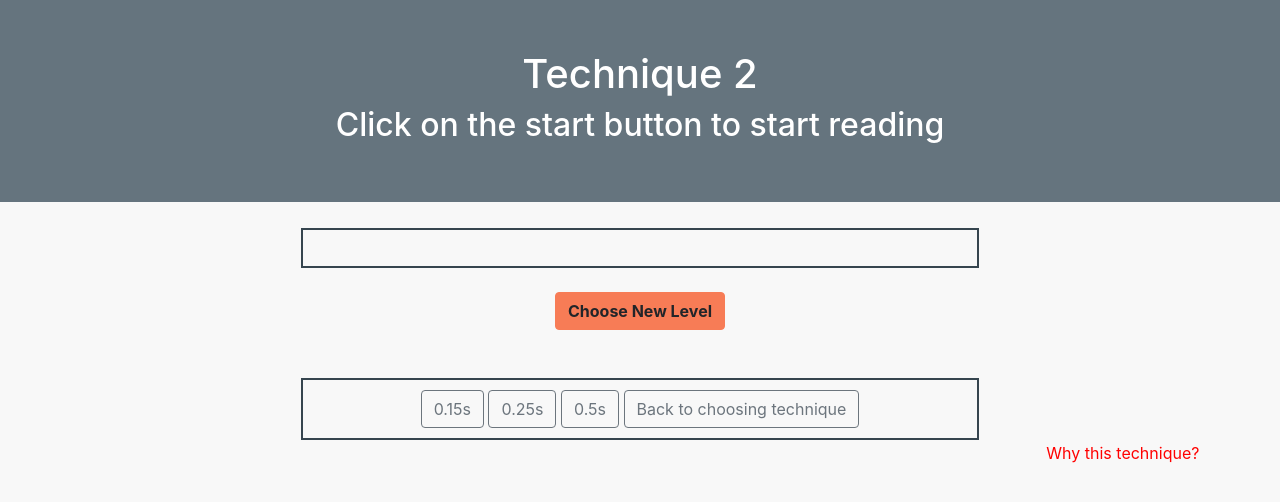
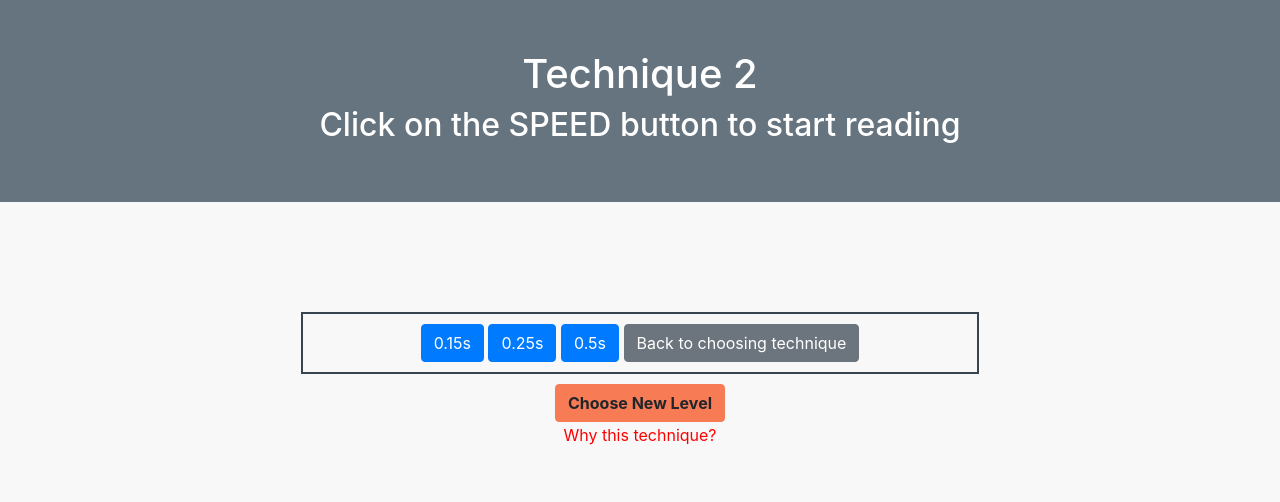
Before and after one commit to bigapple716/online-tutorial, a Flask app: page /learn/technique2/1 in a window 1280 px wide. Shown: the part 56-558 px from the top of the page. Run offline with Flask 2, Linux system fonts and the light colour scheme; some libraries are stand-ins or nearby versions.

Commit message:
Update technique2 and data

```diff
--- a/server.py
+++ b/server.py
@@ -123,6 +123,20 @@ def technique2(level):
 
     return render_template('technique2.html', data=data, reading=reading, level=level)
 
+@app.route('/learn/technique3/level')
+def technique3_level():
+    return render_template('technique3-level.html')
+
+
+@app.route('/learn/technique3/<level>')
+def technique3(level):
+    with open('static/data/data.json', 'r') as f_data:
+        data = json.load(f_data)
+
+    reading = data["reading"]
+
+    return render_template('technique3.html', data=data, reading=reading, level=level)
+
 # Quiz routes
 
 @app.route('/quiz')
--- a/static/data/data.json
+++ b/static/data/data.json
@@ -20,6 +20,8 @@
   "why_this_tech_1": "Almost every reader 'subvocalizes,' or moves their throat as they imagine spaeking the words. This may help the reader remember concepts, but it's also a major barrier to speed. We assist you in practicing  this technique by playing while noise music, which can distract you from subvocalizing.",
 
   "why_this_tech_2": "When reading, your eyes often move back to earlier words. Most of the time, these are short movements that probably don't improve understanding, but it slows down your reading. So we help you practice this techniques by deleting the words you've read to train your eyes not to go back.",
+
+  "why_this_tech_3": "Just use your mouse to trace under each line as you read along. The mouse shifts will determine your speed making it easy to speed up or slow down when necessary. The motion will stop the eyes from moving around too much and keep user focused on the text. ",
 
   "speed":{
     "0.15": 60,
--- a/static/main.css
+++ b/static/main.css
@@ -44,6 +44,13 @@
 
 .paragraph{
   border: 2px solid #36454F;
+  text-align: center;
+  margin: auto;
+  width: 60%;
+  padding: 10px;
+}
+
+.technique{
   text-align: center;
   margin: auto;
   width: 60%;
--- a/templates/technique2.html
+++ b/templates/technique2.html
@@ -16,31 +16,32 @@
 
   <div class="welcome">
     <h1>Technique 2</h1>
-    <h2>Click on the start button to start reading</h2>
+    <h2>Click on the SPEED button to start reading</h2>
   </div>
 
     <div class="container-fluid">
       <div class = "row rcenter">
-        <div class="paragraph">
+        <div class="technique">
           <p id="text"></p>
         </div>
       </div>
-      <br>
-      <div class ="row rcenter">
-        <a href="/learn/technique2/level" class="btn orangebtn">Choose New Level</a>
-      </div>
+
       <br><br>
       <div class = "row rcenter">
         <div class="container paragraph">
-          <button href="/learn/technique2/0" id = "myBtn1" class="btn btn-outline-secondary">0.15s</button>
-          <button href="/learn/technique2/1" id = "myBtn2" class="btn btn-outline-secondary">0.25s</button>
-          <button href="/learn/technique2/2" id = "myBtn3" class="btn btn-outline-secondary">0.5s</button>
+          <button href="/learn/technique2/0" id = "myBtn1" class="btn btn-primary">0.15s</button>
+          <button href="/learn/technique2/1" id = "myBtn2" class="btn btn-primary">0.25s</button>
+          <button href="/learn/technique2/2" id = "myBtn3" class="btn btn-primary">0.5s</button>
           <!-- Button trigger modal -->
-          <a href="/learn" class="btn btn-outline-secondary">Back to choosing technique</a>
+          <a href="/learn" class="btn btn-secondary">Back to choosing technique</a>
         </div>
+
       </div>
-      <div class = "row d-flex">
-        <div class="ml-auto">
+      <div class = "row d-flex ">
+        <div class="technique">
+          <div class ="row rcenter">
+            <a href="/learn/technique2/level" class="btn orangebtn">Choose New Level</a>
+          </div>
           <button type="button" class="modalbtn" data-toggle="modal" data-target="#why-this-tech-2">
             Why this technique?
           </button>
```
Also changed, not shown: templates/learn.html (+8 -0 lines), templates/technique2-level.html (+7 -7 lines).
